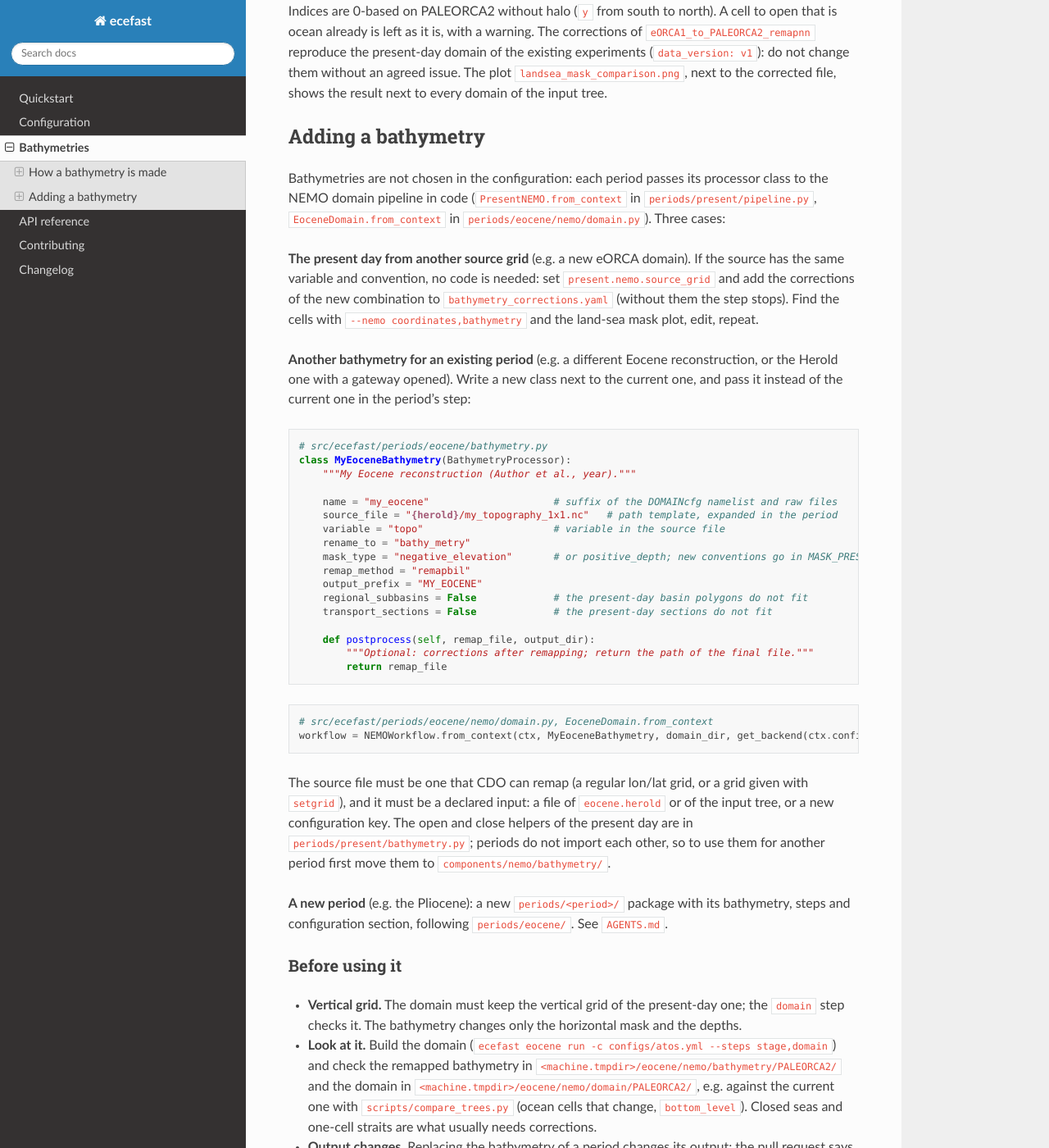
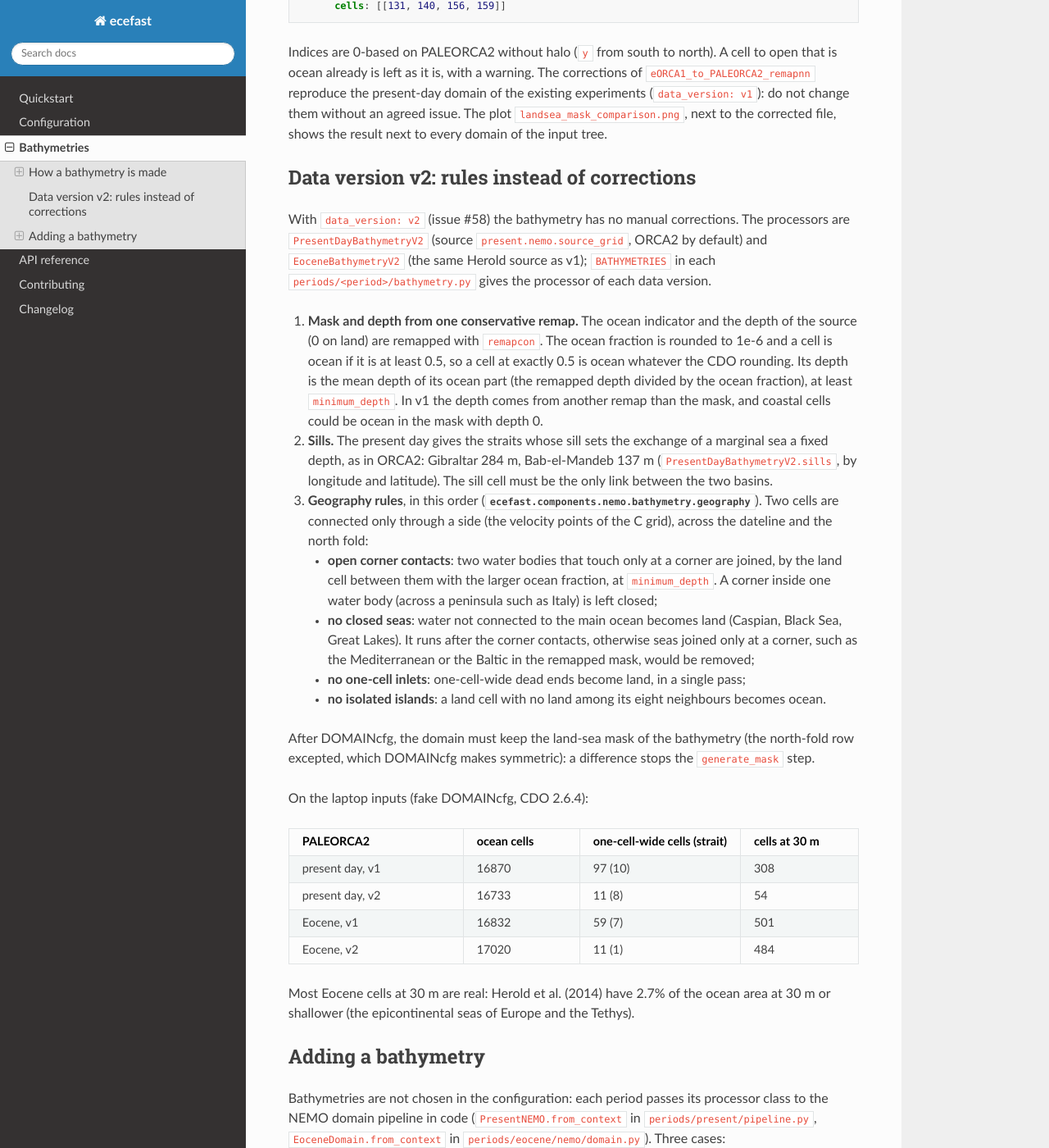
Before and after one commit to renatacoppo/Eocene-creator, a Sphinx documentation site: the page built from docs/bathymetry.rst, in a window 1280 px wide and 1400 px high, scrolled down 1313 px. Shown: the whole window at 82% size. Built offline with Sphinx 7.4.7 and the Read the Docs theme 3.1.0, drawn with Linux system fonts in a browser that asks for light colours; some of the changed text lies outside the part shown.

Commit message:
Data version v2: config, CI job with CDO 2.6, tests and docs
Co-Authored-By: Claude Opus 5.5 <noreply@anthropic.com>

```diff
--- a/docs/api.rst
+++ b/docs/api.rst
@@ -49,6 +49,9 @@ NEMO
 
 .. automodule:: ecefast.components.nemo.bathymetry.base
    :members: BathymetryProcessor, MASK_PRESETS
+
+.. automodule:: ecefast.components.nemo.bathymetry.geography
+   :members:
 
 .. automodule:: ecefast.components.nemo.config.loader
    :members: get_corrections_for_grid
--- a/docs/bathymetry.rst
+++ b/docs/bathymetry.rst
@@ -3,7 +3,9 @@ Bathymetries
 
 A NEMO domain starts from a bathymetry on the model grid. The ``bathymetry`` step of the NEMO
 domain pipeline makes it from a source dataset, then DOMAINcfg builds the domain from it
-(:doc:`configuration`, *Steps of the NEMO domain pipeline*). Each period has its own bathymetry:
+(:doc:`configuration`, *Steps of the NEMO domain pipeline*). Each period has its own bathymetry,
+and how it is made depends on ``data_version`` (:ref:`data-version`): v1 is described first, v2 in
+:ref:`bathymetry-v2`. With ``data_version: v1``:
 
 .. list-table::
    :header-rows: 1
@@ -73,6 +75,71 @@ ocean already is left as it is, with a warning. The corrections of
 ``landsea_mask_comparison.png``, next to the corrected file, shows the result next to every
 domain of the input tree.
 
+.. _bathymetry-v2:
+
+Data version v2: rules instead of corrections
+---------------------------------------------
+
+With ``data_version: v2`` (issue #58) the bathymetry has no manual corrections. The processors are
+``PresentDayBathymetryV2`` (source ``present.nemo.source_grid``, ORCA2 by default) and
+``EoceneBathymetryV2`` (the same Herold source as v1); ``BATHYMETRIES`` in each
+``periods/<period>/bathymetry.py`` gives the processor of each data version.
+
+1. **Mask and depth from one conservative remap.** The ocean indicator and the depth of the
+   source (0 on land) are remapped with ``remapcon``. The ocean fraction is rounded to 1e-6 and a
+   cell is ocean if it is at least 0.5, so a cell at exactly 0.5 is ocean whatever the CDO
+   rounding. Its depth is the mean depth of its ocean part (the remapped depth divided by the ocean
+   fraction), at least ``minimum_depth``. In v1 the depth comes from another remap than the mask,
+   and coastal cells could be ocean in the mask with depth 0.
+2. **Sills.** The present day gives the straits whose sill sets the exchange of a marginal sea a
+   fixed depth, as in ORCA2: Gibraltar 284 m, Bab-el-Mandeb 137 m (``PresentDayBathymetryV2.sills``,
+   by longitude and latitude). The sill cell must be the only link between the two basins.
+3. **Geography rules**, in this order
+   (:mod:`ecefast.components.nemo.bathymetry.geography`). Two cells are connected only through a
+   side (the velocity points of the C grid), across the dateline and the north fold:
+
+   - **open corner contacts**: two water bodies that touch only at a corner are joined, by the
+     land cell between them with the larger ocean fraction, at ``minimum_depth``. A corner inside
+     one water body (across a peninsula such as Italy) is left closed;
+   - **no closed seas**: water not connected to the main ocean becomes land (Caspian, Black Sea,
+     Great Lakes). It runs after the corner contacts, otherwise seas joined only at a corner, such
+     as the Mediterranean or the Baltic in the remapped mask, would be removed;
+   - **no one-cell inlets**: one-cell-wide dead ends become land, in a single pass;
+   - **no isolated islands**: a land cell with no land among its eight neighbours becomes ocean.
+
+After DOMAINcfg, the domain must keep the land-sea mask of the bathymetry (the north-fold row
+excepted, which DOMAINcfg makes symmetric): a difference stops the ``generate_mask`` step.
+
+On the laptop inputs (fake DOMAINcfg, CDO 2.6.4):
+
+.. list-table::
+   :header-rows: 1
+   :widths: 34 22 22 22
+
+   * - PALEORCA2
+     - ocean cells
+     - one-cell-wide cells (strait)
+     - cells at 30 m
+   * - present day, v1
+     - 16870
+     - 97 (10)
+     - 308
+   * - present day, v2
+     - 16733
+     - 11 (8)
+     - 54
+   * - Eocene, v1
+     - 16832
+     - 59 (7)
+     - 501
+   * - Eocene, v2
+     - 17020
+     - 11 (1)
+     - 484
+
+Most Eocene cells at 30 m are real: Herold et al. (2014) have 2.7% of the ocean area at 30 m or
+shallower (the epicontinental seas of Europe and the Tethys).
+
 Adding a bathymetry
 -------------------
 
--- a/pyproject.toml
+++ b/pyproject.toml
@@ -75,6 +75,7 @@ markers = [
     "integration: synthetic input tree and fake backend (CI)",
     "local_data: needs the real data subset, set ECEFAST_TEST_DATA (opt-in, your machine)",
     "hpc: needs real data and DOMAINcfg on ECMWF Atos (manual)",
+    "data_v2: data version v2; also run in the CI job with CDO 2.6 (pytest -m data_v2)",
 ]
 
 [tool.ruff]
```
Also changed, not shown: AGENTS.md (+10 -5 lines), CHANGELOG.rst (+16 -0 lines), docs/configuration.rst (+13 -9 lines), 9 other files.
